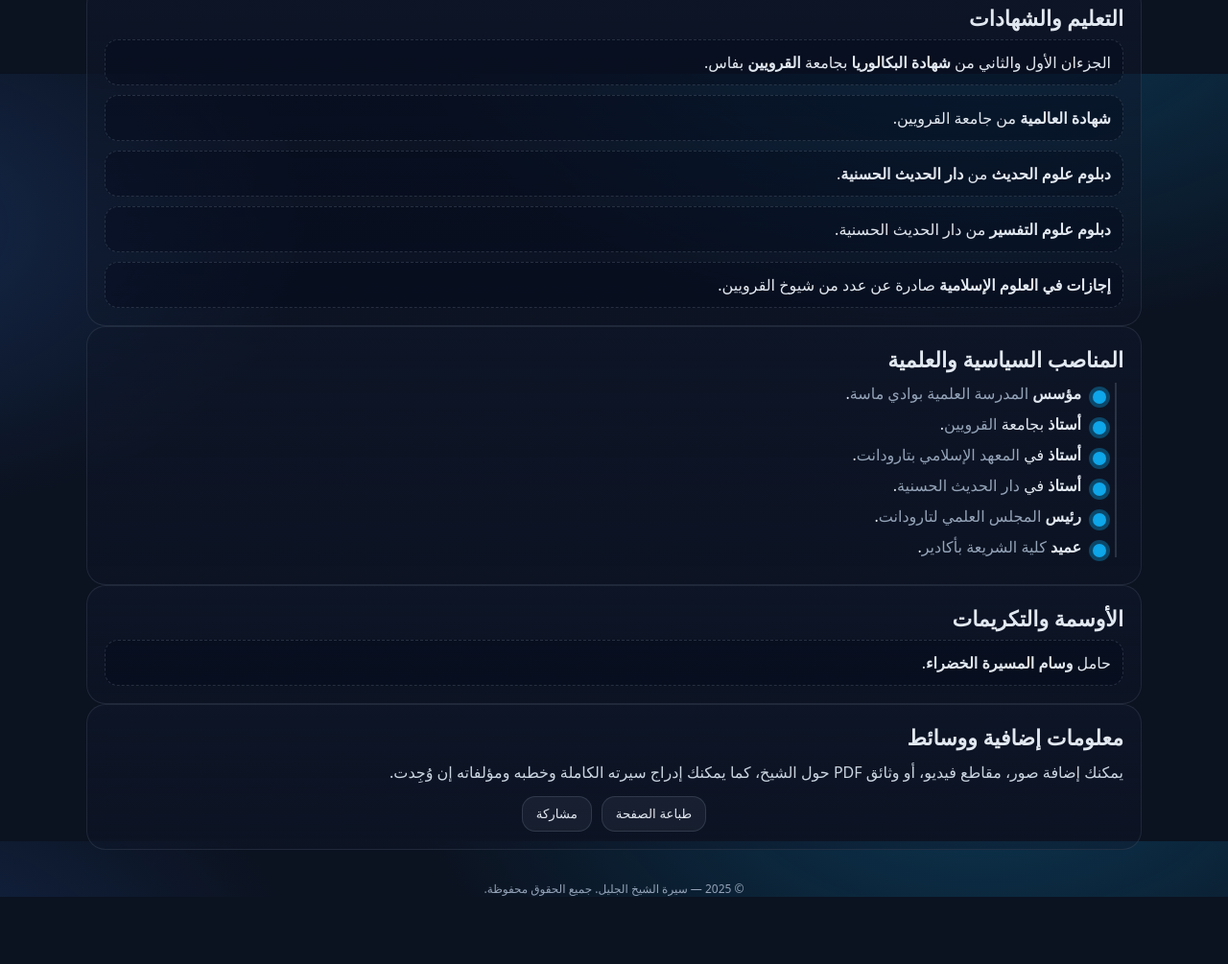
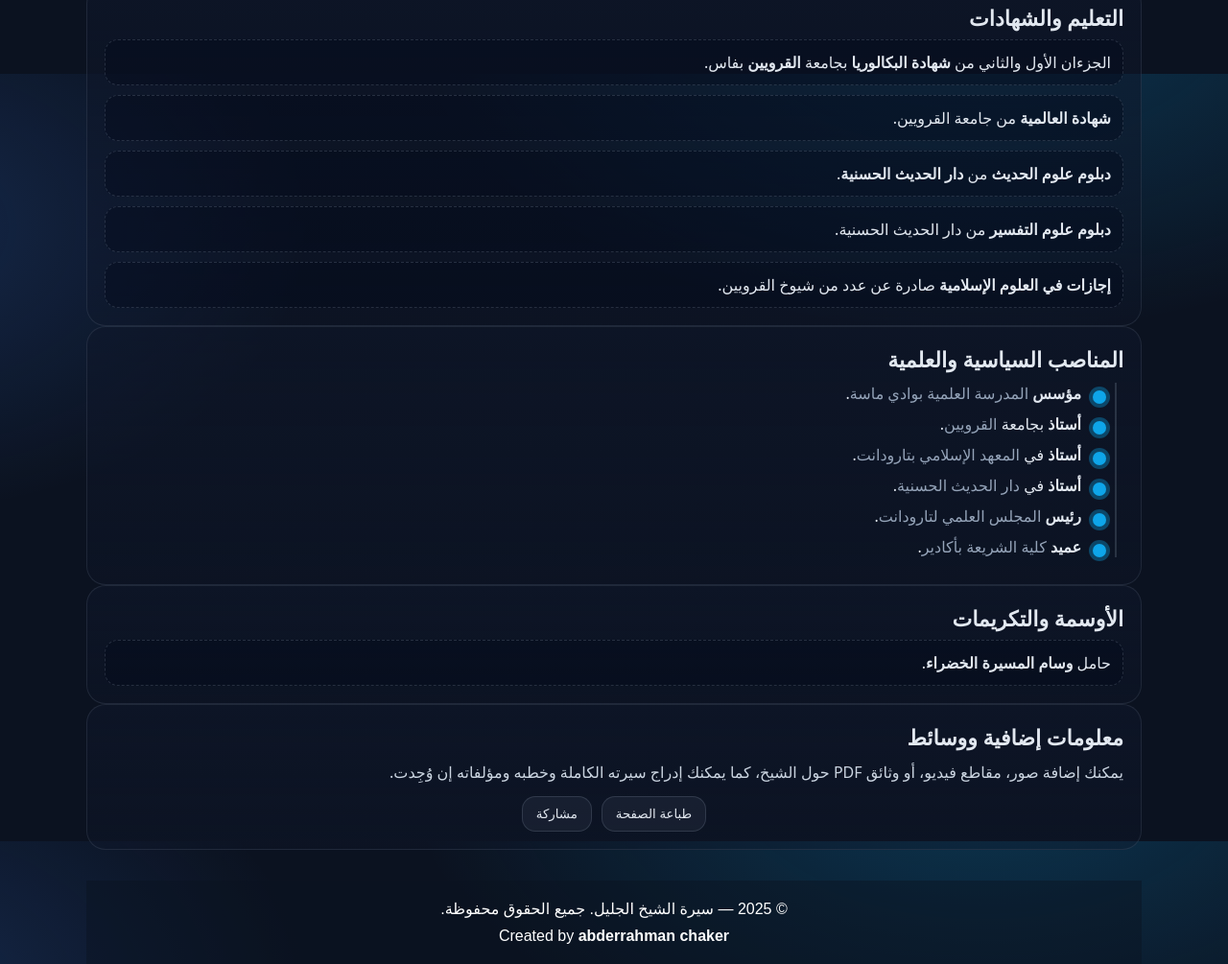
Before and after one commit to Chaker8954/chaker, a plain HTML site: page index.html in a window 1280 px wide. Shown: the part 723-1728 px from the top of the page at 96% size. Before the commit the page ends 1658 px from the top, so only its background shows below. Drawn offline with Linux system fonts and the light colour scheme.

Commit message:
Update index.html

```diff
--- a/index.html
+++ b/index.html
@@ -200,10 +200,35 @@
       </article>
     </section>
 
-    <footer>
-      <div class="small">© <span id="year"></span> — سيرة الشيخ الجليل. جميع الحقوق محفوظة.</div>
-    </footer>
-  </main>
+   <style>
+  footer {
+    background: rgba(11,18,32,.45);
+    text-align: center;
+    padding: 20px;
+    font-family: Arial, sans-serif;
+    color: #fff;
+  }
+
+  .footer-creator {
+    margin-top: 10px;
+  }
+
+  .footer-creator a {
+    color: #fff;
+    text-decoration: none;
+    font-weight: bold;
+  }
+</style>
+
+<footer>
+  <div>© <span id="year"></span> — سيرة الشيخ الجليل. جميع الحقوق محفوظة.</div>
+  <div class="footer-creator">
+    Created by
+    <a href="https://www.instagram.com/abduuu.chaker/" target="_blank">
+      abderrahman chaker
+    </a>
+  </div>
+</footer>
 
   <script>
     // سنة ديناميكية
```
